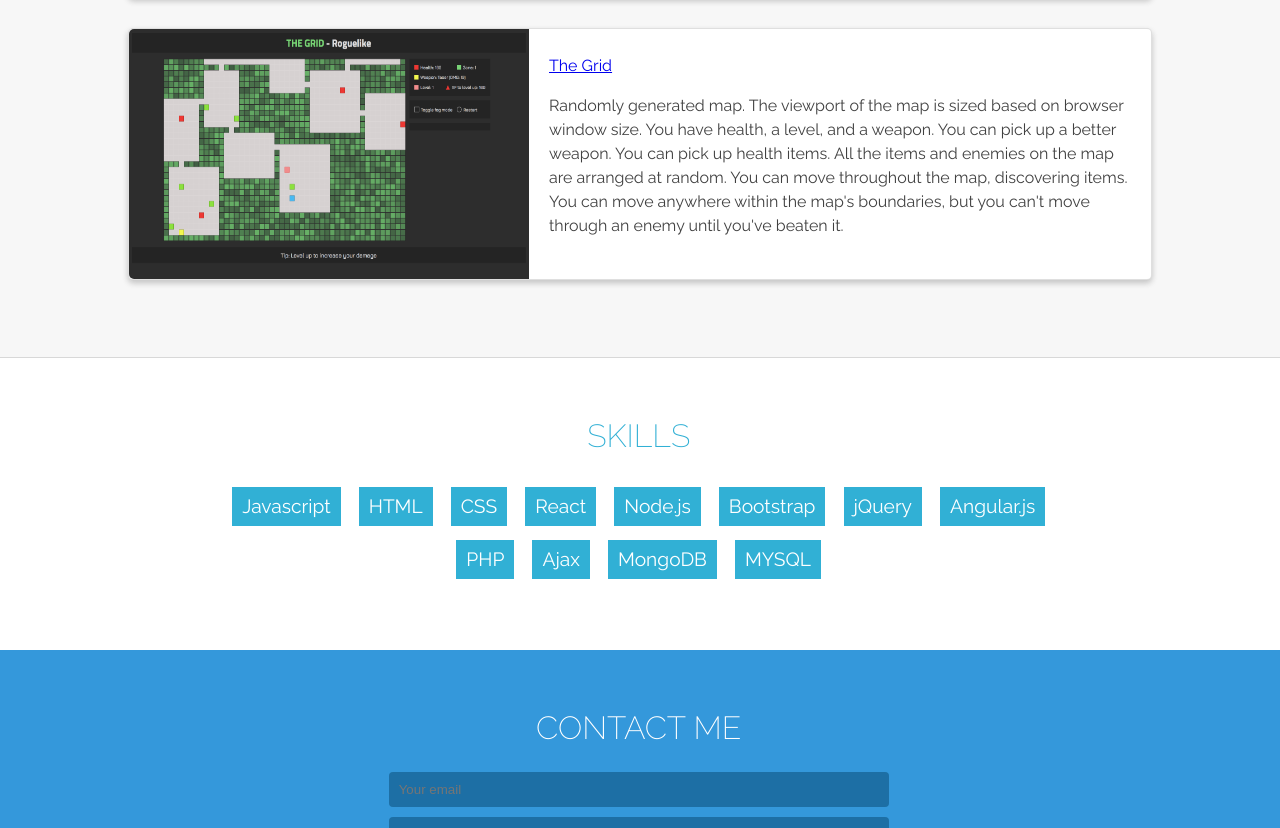
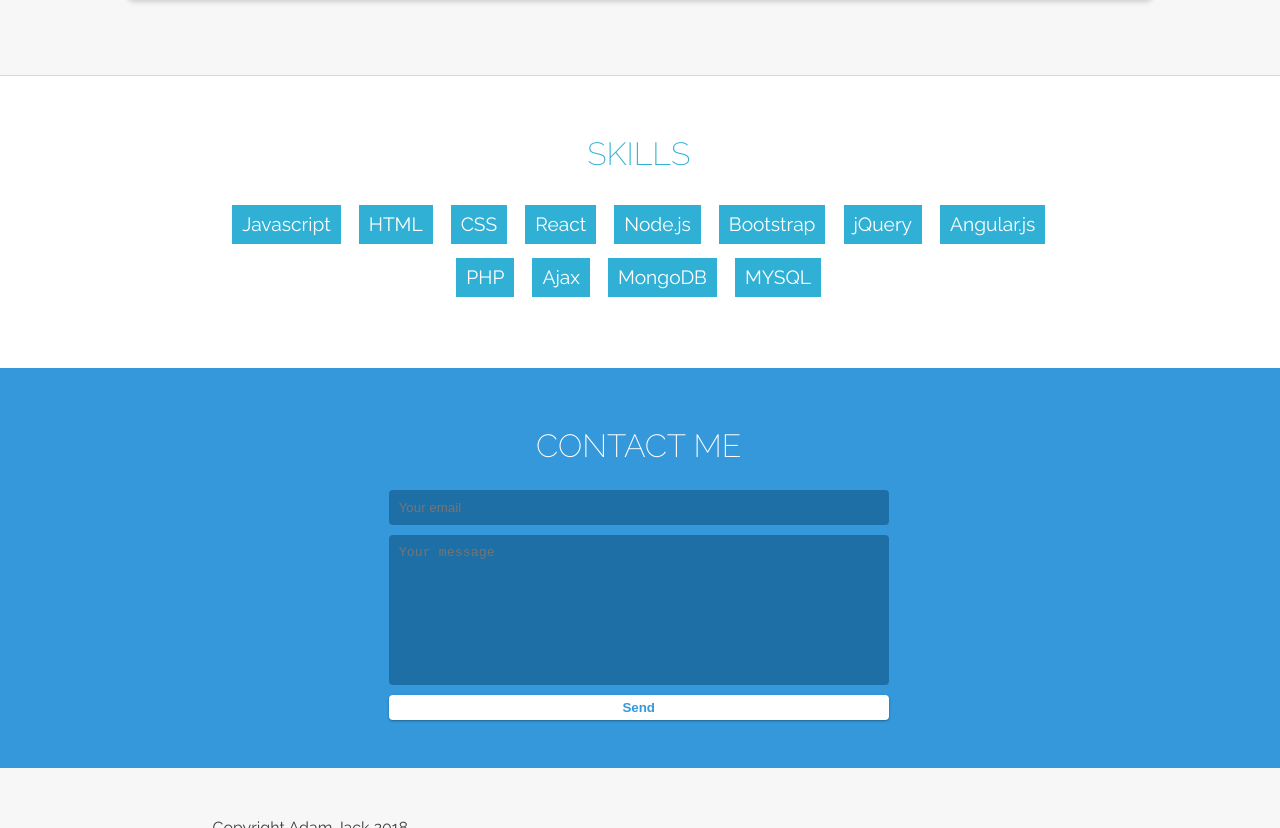
Before and after one commit to adamtjack/fullstackportfolio, a plain HTML site: page index.html in a window 1280 px wide. Shown: the part 3214-4042 px from the top of the page. Drawn offline with Linux system fonts and the light colour scheme.

Commit message:
changes to projects

```diff
--- a/index.html
+++ b/index.html
@@ -188,18 +188,6 @@
                 <p>A project combining for the Astrological enthusiasts and the curious adventures who want to know more about space.  When you login into our site, you can choose your daily sign. Each day, NASA posts a picture of the day, upon choosing your astrological sign, you can then see the daily photo from NASA along with some information about it! We hope you enjoy our fun take on Astrology and Space!</p>
               </div>
             </div>
-            <!-- CARD #3 -->
-            <div class="project-card">
-              <div class="project-image">
-                <img src="images/TheGrid.png">
-              </div>
-              <div class="project-content">
-                <a href="https://thepeted.github.io/dungeon-crawler/">The Grid</a>
-                <p>
-                    Randomly generated map. The viewport of the map is sized based on browser window size. You have health, a level, and a weapon. You can pick up a better weapon. You can pick up health items. All the items and enemies on the map are arranged at random. You can move throughout the map, discovering items. You can move anywhere within the map's boundaries, but you can't move through an enemy until you've beaten it.</p>
-              </div>
-            </div>
-
           </div>
         </div>
         <div class="side-content-sm"></div>
```
